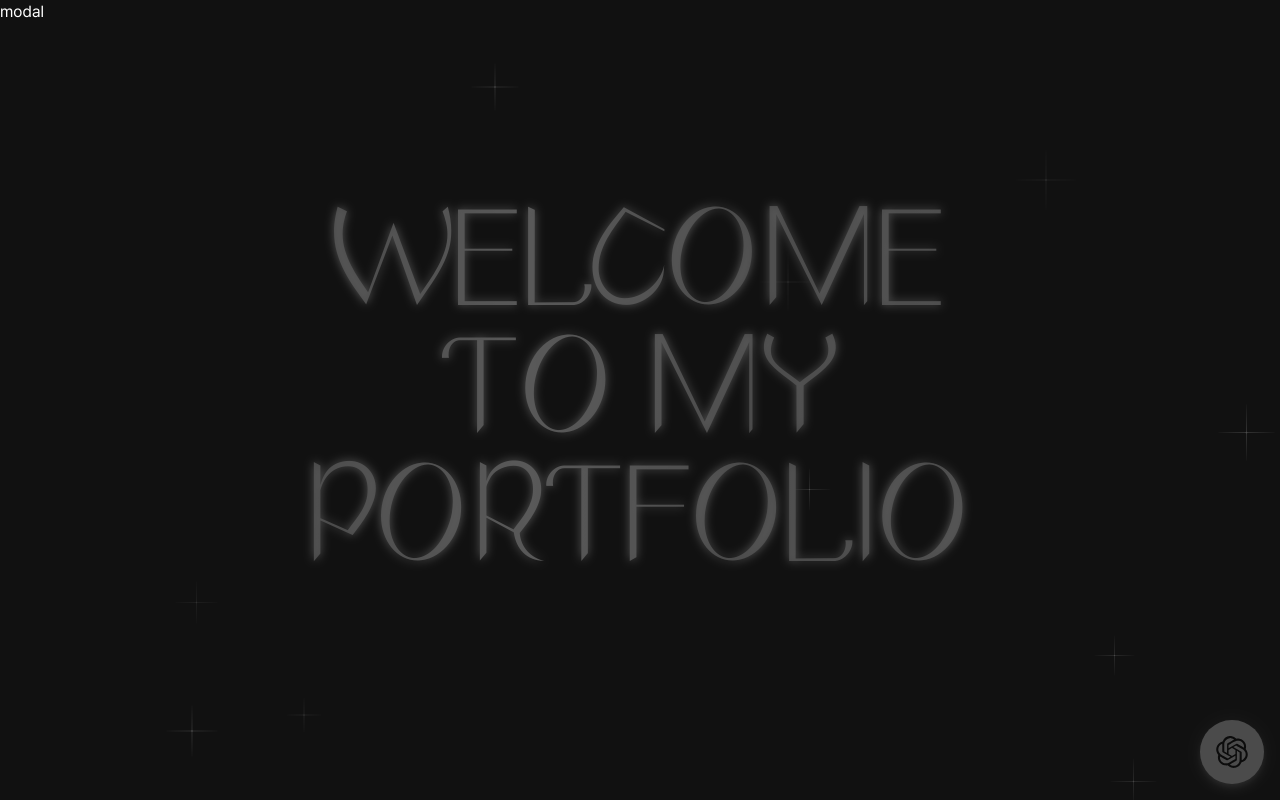
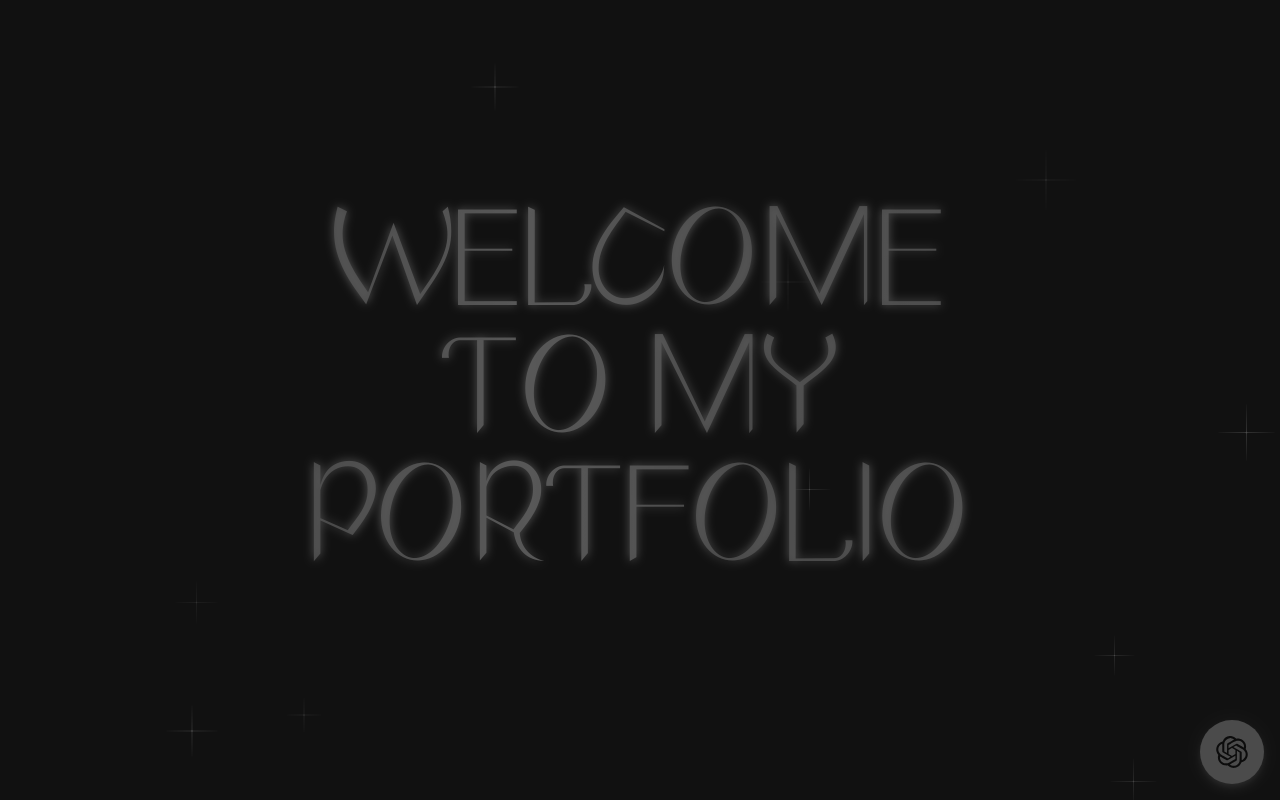
Before and after one commit to eunbinnie/fe-portfolio, a Next.js app: page / in a window 1280 px wide. Both pictures are taken after a click on the button 1232 px from the left and 752 px from the top of the page. Shown: the top 800 px of the page. Built offline with nearby package versions, Linux system fonts and the light colour scheme.

Commit message:
feat: modal backdrop 애니메이션 작업

```diff
--- a/src/components/FloatingButton.tsx
+++ b/src/components/FloatingButton.tsx
@@ -7,7 +7,7 @@ import { useState } from 'react';
 const FloatingButton = () => {
   const [isActive, setIsActive] = useState(false);
 
-  const handleClickButton = () => {
+  const handleModalActive = () => {
     setIsActive(!isActive);
   };
 
@@ -15,7 +15,7 @@ const FloatingButton = () => {
     <>
       <button
         type="button"
-        onClick={handleClickButton}
+        onClick={handleModalActive}
         className="fixed bottom-4 right-4 size-14 cursor-pointer rounded-full bg-silver shadow-small transition-colors duration-300 ease-in-out hover:bg-white md:size-16"
       >
         <Image
@@ -27,11 +27,9 @@ const FloatingButton = () => {
           className="object-cover p-4"
         />
       </button>
-      {isActive && (
-        <Modal active={isActive}>
-          <h1 className="fixed inset-0 text-white">modal</h1>
-        </Modal>
-      )}
+      <Modal active={isActive} onClose={handleModalActive}>
+        <h1 className="fixed left-0 top-0 text-white" />
+      </Modal>
     </>
   );
 };
--- a/src/components/modal/Modal.tsx
+++ b/src/components/modal/Modal.tsx
@@ -7,28 +7,41 @@ import { createPortal } from 'react-dom';
 interface IModalProps {
   active: boolean;
   children: React.ReactNode;
+  onClose: () => void;
 }
 
-const Modal = ({ active, children }: IModalProps) => {
-  const [visible, setVisible] = useState(false);
+const Modal = ({ active, children, onClose }: IModalProps) => {
+  const [visible, setVisible] = useState<boolean>(false);
 
   useEffect(() => {
+    let timer: NodeJS.Timeout | null;
     document.body.style.overflow = active ? 'hidden' : 'unset';
 
     if (active) {
       setVisible(true);
+    } else {
+      timer = setTimeout(() => {
+        setVisible(false);
+      }, 1000);
     }
+
+    return () => {
+      if (timer) {
+        clearTimeout(timer);
+      }
+    };
   }, [active]);
 
   return (
     <>
       {visible &&
         createPortal(
-          <div>
+          <div className="inset-0 z-[9999]">
             <div
+              onClick={onClose}
               className={cn(
                 'fixed inset-0 bg-black bg-opacity-[0.7]',
-                `${active}` ? 'animate-fade-in' : 'animate-fade-out',
+                active ? 'animate-fade-in' : 'animate-fade-out',
               )}
             />
             {children}
--- a/tailwind.config.ts
+++ b/tailwind.config.ts
@@ -36,8 +36,8 @@ const config: Config = {
         'infinite-slide-original':
           'infinite-slide-original 70s linear infinite',
         'infinite-slide-copy': 'infinite-slide-copy 70s linear infinite',
-        'fade-in': 'fade-in 3s ease-in-out',
-        'fade-out': 'fade-out 3s ease-in-out',
+        'fade-in': 'fade-in 1s ease-in-out',
+        'fade-out': 'fade-out 1s ease-in-out',
       },
       keyframes: {
         'infinite-slide-original': {
@@ -51,12 +51,12 @@ const config: Config = {
           '100%': { transform: 'translateX(-200%)' },
         },
         'fade-in': {
-          '0%': { opacity: '0.5' },
+          '0%': { opacity: '0' },
           '100%': { opacity: '1' },
         },
         'fade-out': {
           '0%': { opacity: '1' },
-          '100%': { opacity: '0.5' },
+          '100%': { opacity: '0' },
         },
       },
       boxShadow: {
```
